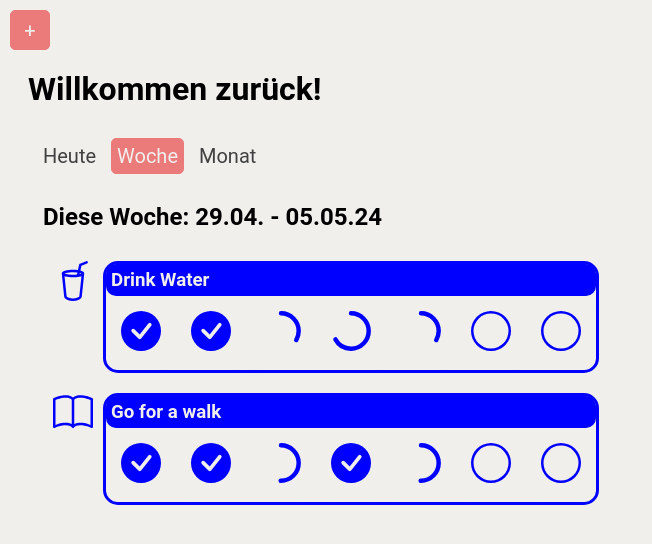
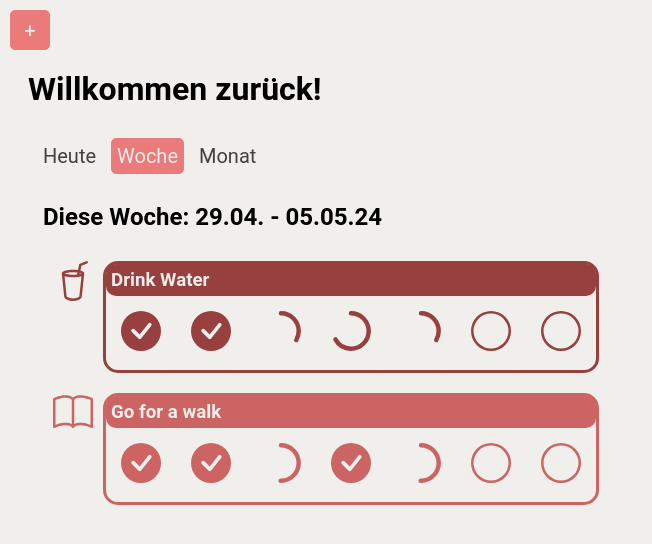
Before and after one commit to angi-mint/habit-tracker, a Vue app: page / in a window 1280 px wide. Both pictures are taken after a click on the button "Woche". Shown: the top 544 px of the page, without its empty margins (0-652 px from the left). Built offline with nearby package versions, Linux system fonts and the light colour scheme.

Commit message:
changed colors to a prettier one
Signed-off-by: Angi Mint <68991185+angi-mint@users.noreply.github.com>

```diff
--- a/src/vue/components/calendar/WeeklyOverview.vue
+++ b/src/vue/components/calendar/WeeklyOverview.vue
@@ -18,7 +18,7 @@ const options = new Intl.DateTimeFormat('sv', {day: "2-digit", month: "2-digit",
 
 // get actual data from database, replace line 21 with line 20
 //const weekData = await window.api.getHabits(options.format(weekInfo().firstDayOfWeek), options.format(weekInfo().lastDayOfWeek));
-const weekData = [{id: 1, name: "Drink Water", icon: "glass", color: "blue", frequency: 3, interval: "Daily", dates: ["2024-04-29", "2024-04-29", "2024-04-29", "2024-04-30", "2024-04-30", "2024-04-30", "2024-05-01", "2024-05-02", "2024-05-02", "2024-05-03"]}, {id: 2, name: "Go for a walk", icon: "book", color: "blue", frequency: 2, interval: "Daily", dates: ["2024-04-29", "2024-04-29", "2024-04-30", "2024-04-30", "2024-05-01", "2024-05-02", "2024-05-02", "2024-05-03"]},]
+const weekData = [{id: 1, name: "Drink Water", icon: "glass", color: "#983f3f", frequency: 3, interval: "Daily", dates: ["2024-04-29", "2024-04-29", "2024-04-29", "2024-04-30", "2024-04-30", "2024-04-30", "2024-05-01", "2024-05-02", "2024-05-02", "2024-05-03"]}, {id: 2, name: "Go for a walk", icon: "book", color: "#cc6464", frequency: 2, interval: "Daily", dates: ["2024-04-29", "2024-04-29", "2024-04-30", "2024-04-30", "2024-05-01", "2024-05-02", "2024-05-02", "2024-05-03"]},]
 
 </script>
 
```
